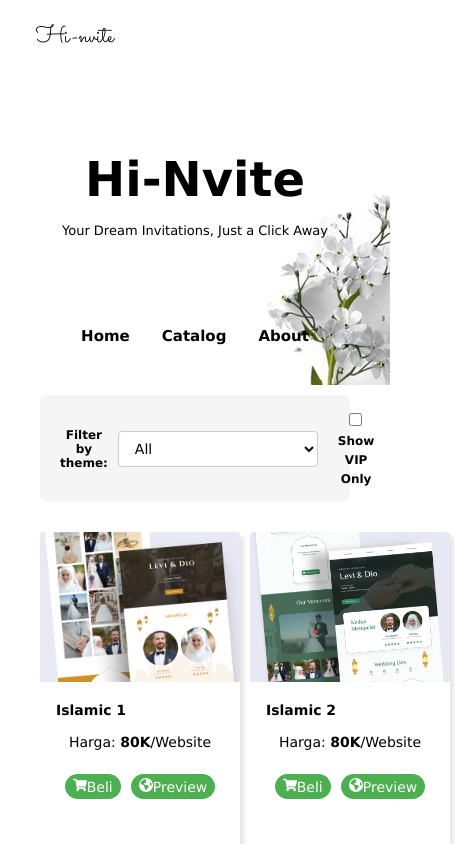
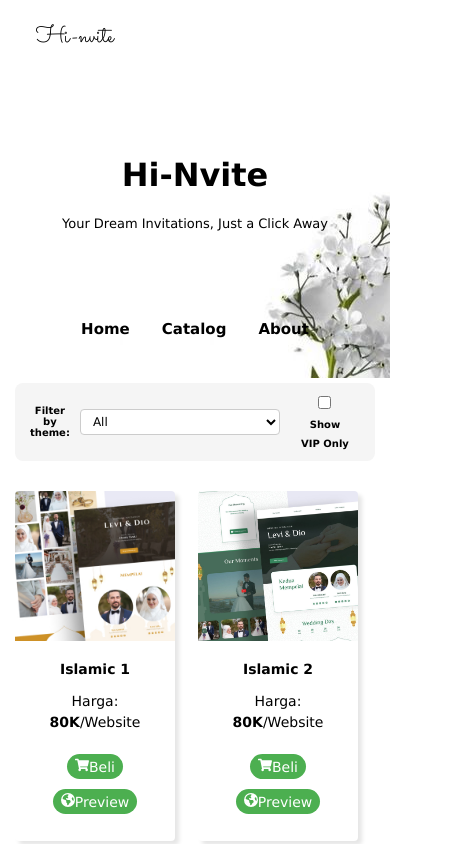
Before and after one commit to ZhanaAql/hi-nvite, a React (Create React App) app: page / in a window 390 px wide. Shown: the top 844 px of the page, 455 px wide, since content can reach past the window. Built offline with nearby package versions, Linux system fonts and the light colour scheme.

Commit message:
perbaikan css

```diff
--- a/src/App.css
+++ b/src/App.css
@@ -67,7 +67,6 @@ body {
 
 
 .site-header .container {
-  max-width: 1200px;
   margin: 0 auto;
   padding: 0 1rem;
   background-image: url('./assets/img/background.jpeg');
@@ -75,11 +74,6 @@ body {
 
 .logo img {
   height: 40px;
-}
-
-h1 {
-  font-size: 3rem;
-  margin: 1rem 0;
 }
 
 .subtitle {
@@ -133,13 +127,7 @@ nav ul li a {
   grid-gap: 5px;
   margin-top: 10px;
   margin-bottom: 10px;
-}
-.card-grid-2 {
-  display: grid;
-  grid-template-columns: repeat(2, 0.5fr);
-  grid-gap: 5px;
-  margin-top: 10px;
-  margin-bottom: 10px;
+
 }
 
 .card {
@@ -149,6 +137,8 @@ nav ul li a {
   border-radius: 4px;
   box-shadow: 4px 4px 4px rgba(0, 0, 0, 0.1);
   overflow: hidden;
+  text-align: center;
+  justify-items: center;
 }
 
 .card-image {
@@ -171,6 +161,7 @@ nav ul li a {
   font-size: 14px;
   line-height: 1.5;
   margin-bottom: 16px;
+  text-align: center;
 }
 
 .card-button-beli {
@@ -257,6 +248,12 @@ nav ul li a {
     font-size: 1.5rem;
   }
 
+  .container {
+    padding: 5px;
+    margin-left: 10px;
+    margin-right: 10px;
+  }
+
   .header a {
     padding: 0.1rem;
     text-decoration: none;
@@ -268,25 +265,31 @@ nav ul li a {
     transition: border-color 0.3s;
   }
 
+  .header h1{
+    font-size: medium;
+  }
+
   .card-grid {
     grid-template-columns: repeat(2, 1fr);
-    grid-gap: 5px;
+    grid-gap: 6px;
   }
 
   .card {
-    width: 200px;
-    height: 320px;
+    width: 160px;
+    height: 350px;
   }
 
   .title-container {
     display: flex;
     align-items: center;
+    justify-content: center;
     gap: 4px; /* Atur jarak antara judul dan ikon */
   }
 
   .card-title {
     margin: 0;
     font-size: 14px;
+    text-align: center;
   }
 
   .premium-badge {
@@ -353,14 +356,23 @@ nav ul li a {
   }
 }
 
+.filter-container {
+  padding: 10px 15px;
+}
 
 .theme-filter label {
-  font-size: 13px;
+  font-size: 12px;
 }
 .theme-filter label, .vip-filter span {
+  font-size: 10px;
+}
+
+.theme-filter select {
+  padding: 4px 8px;
+  border: 1px solid #ccc;
+  background-color: white;
   font-size: 12px;
 }
-
 .hidden {
   display: none;
 }
```
